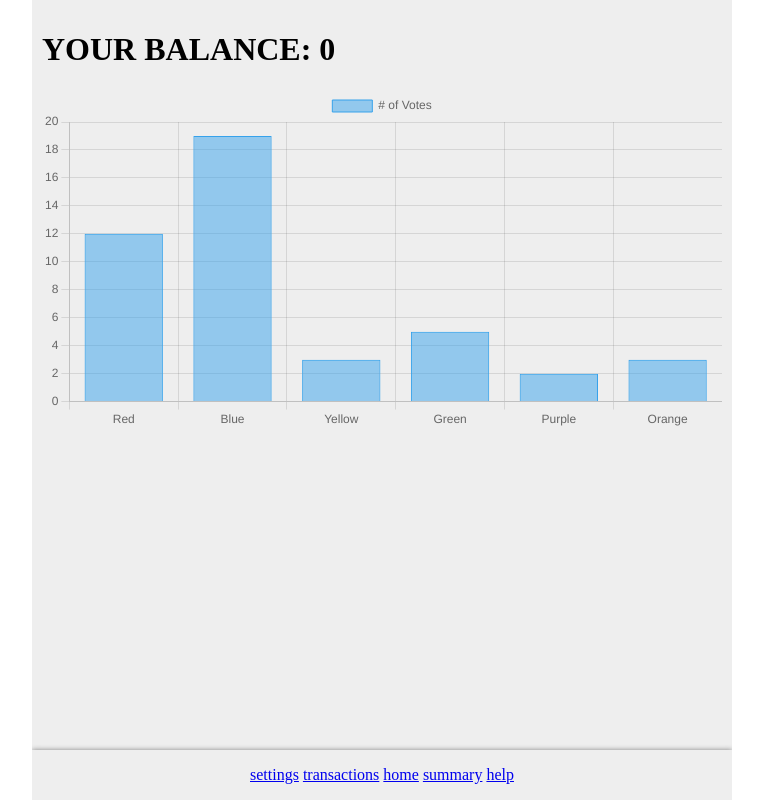
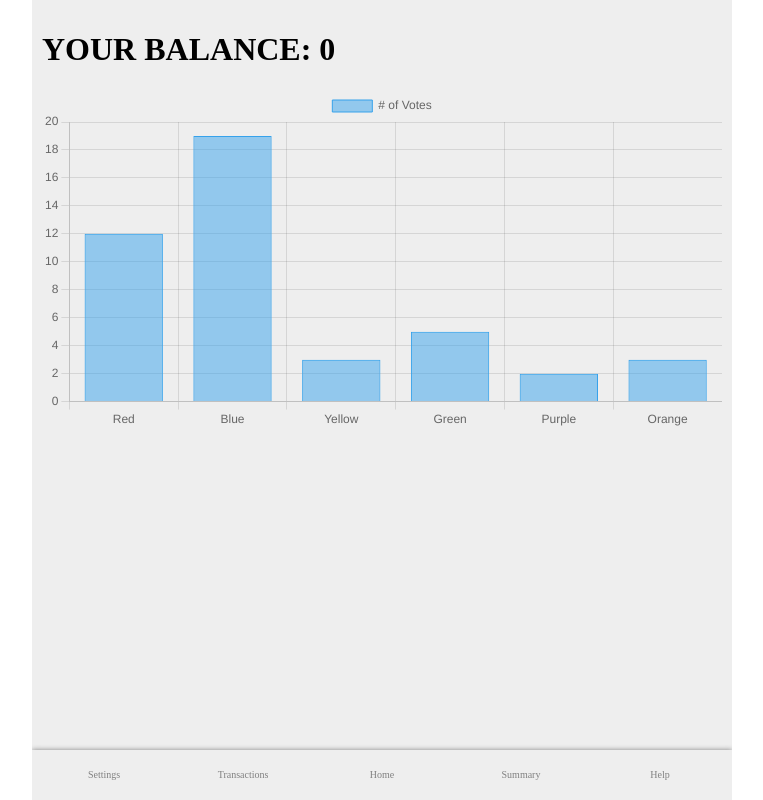
Before and after one commit to yikuansun/perfin, a SvelteKit app: page / in a window 1280 px wide. Shown: the whole page, without its empty margins (258-1021 px from the left). Built offline with nearby package versions, Linux system fonts and the light colour scheme.

Commit message:
Set up navbar icons

```diff
--- a/src/routes/+layout.svelte
+++ b/src/routes/+layout.svelte
@@ -58,6 +58,19 @@
         box-shadow: 0 0 5px grey;
     }
 
+    /* navbar icons */
+    #mainMobile #navigation a {
+        display: inline-block;
+        height: 100%;
+        width: calc(100% / 5 - 5px);
+        box-sizing: border-box;
+        font-size: 10px;
+        vertical-align: top;
+        color: grey;
+        text-decoration: none; /* prevent it from looking like a hyperlink */
+        text-transform: capitalize; /* home -> Home; settings -> Settings */
+    }
+
     #mainMobile #content {
         width: 100%;
         height: calc(100% - 50px); /* compensate for navbar height */
```
